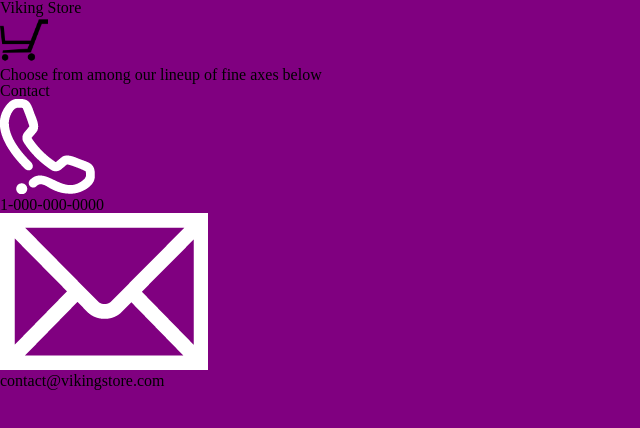
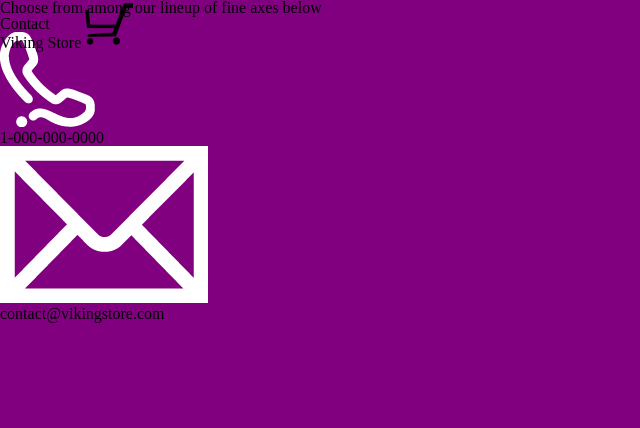
Before and after one commit to TOToole38/VikingHomepage, a plain HTML site: page index.html in a window 1280 px wide. Shown: the whole page, without its empty margins (0-640 px from the left). Drawn offline with Linux system fonts and the light colour scheme.

Commit message:
align header

```diff
--- a/css/style.css
+++ b/css/style.css
@@ -2,7 +2,18 @@ body{
 	background: purple;
 }
 
+.nav-header{
+	position: fixed;
+	top: 0px;
+	left: 0px;
+	right:0px;
+}
+h1{
+	display: inline-block;
+}
 .nav-header>img{
 	height: 3em;
 	width:3em;
+	display: inline-block;
+	text-align: right;
 }
```
